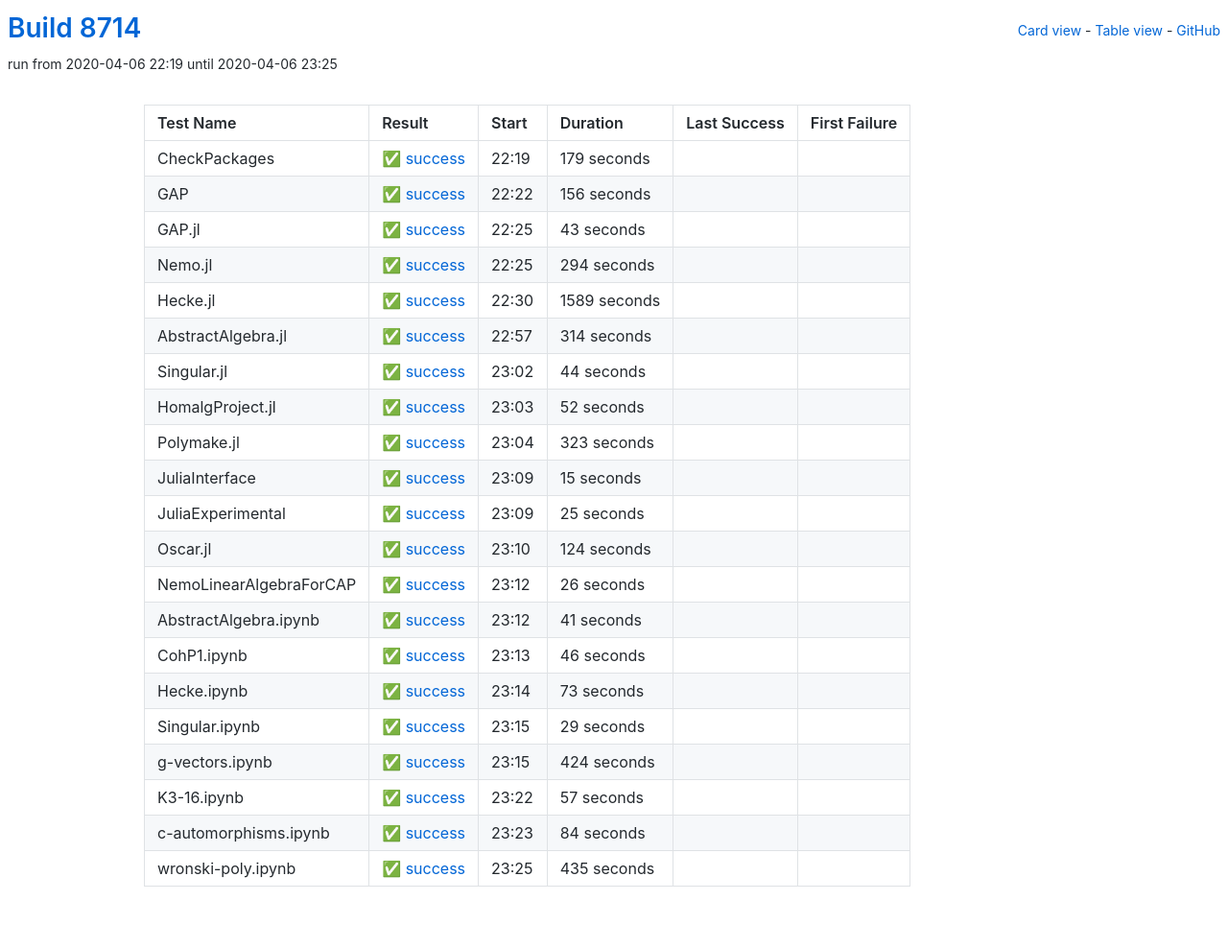
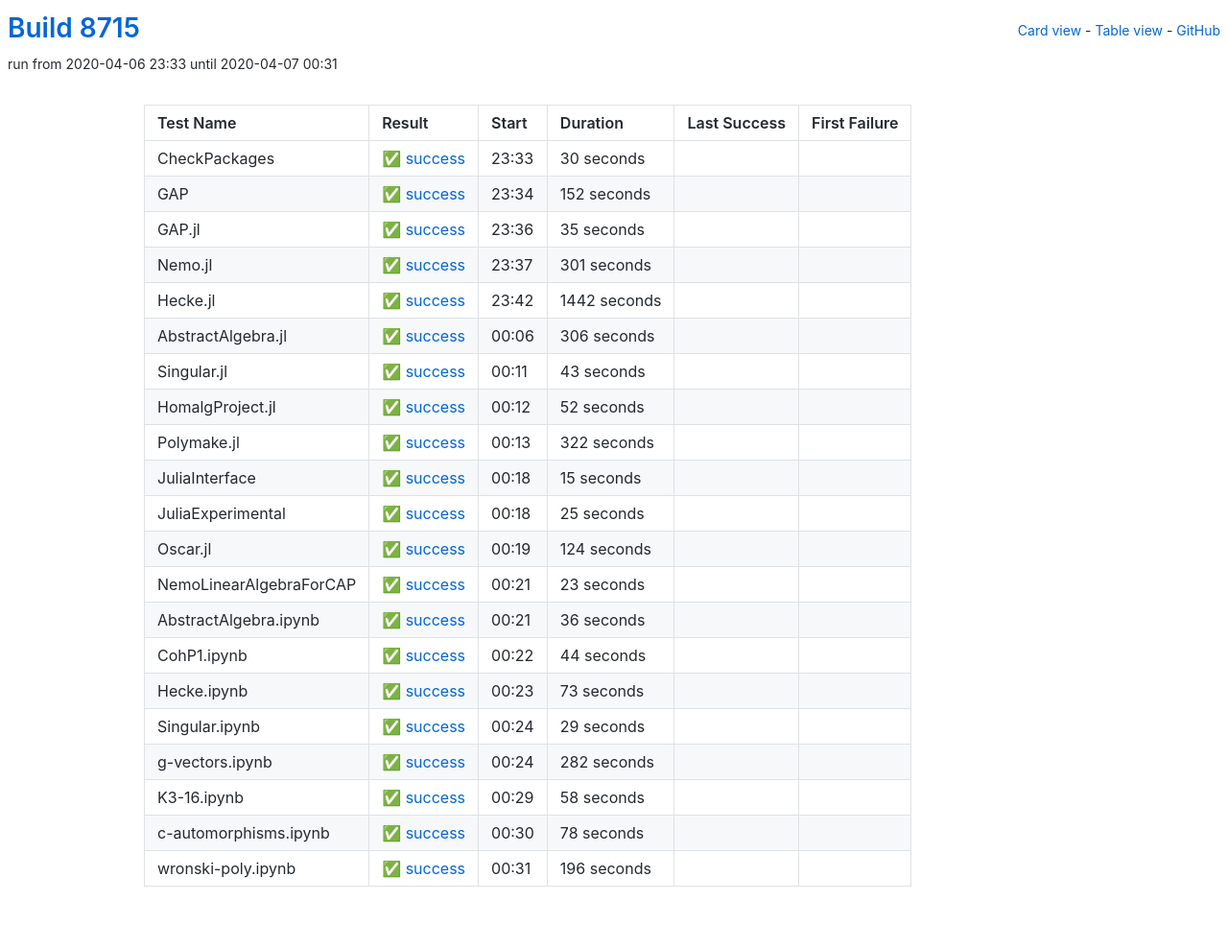
Before and after one commit to oscar-system/oscar-ci-status, a Jekyll site: the page built from table.html, in a window 1280 px wide. Shown: the whole page at 96% size. Built offline with Jekyll 4.4.1, drawn with Linux system fonts in a browser that asks for light colours.

Commit message:
Build 8715

```diff
--- a/_data/ci.yml
+++ b/_data/ci.yml
@@ -1,27 +1,71 @@
-build: 8714
-build_url: https://oscarci.mathematik.uni-kl.de/job/oscar/8714/
+build: 8715
+build_url: https://oscarci.mathematik.uni-kl.de/job/oscar/8715/
 job: oscar
 tests:
-- duration: 179
+- duration: 30
   exitcode: 0
   first_failure: false
   first_failure_url: null
   last_success: false
   last_success_url: null
-  log: https://oscarci.mathematik.uni-kl.de/job/oscar/8714/artifact/logs/build-8714/CheckPackages.log
+  log: https://oscarci.mathematik.uni-kl.de/job/oscar/8715/artifact/logs/build-8715/CheckPackages.log
   name: CheckPackages
-  start: 2020-04-06 22:19
+  start: 2020-04-06 23:33
   status: success
   success: true
-- duration: 156
+- duration: 152
   exitcode: 0
   first_failure: false
   first_failure_url: null
   last_success: false
   last_success_url: null
-  log: https://oscarci.mathematik.uni-kl.de/job/oscar/8714/artifact/logs/build-8714/GAP.log
+  log: https://oscarci.mathematik.uni-kl.de/job/oscar/8715/artifact/logs/build-8715/GAP.log
   name: GAP
-  start: 2020-04-06 22:22
+  start: 2020-04-06 23:34
+  status: success
+  success: true
+- duration: 35
+  exitcode: 0
+  first_failure: false
+  first_failure_url: null
+  last_success: false
+  last_success_url: null
+  log: https://oscarci.mathematik.uni-kl.de/job/oscar/8715/artifact/logs/build-8715/GAP.jl.log
+  name: GAP.jl
+  start: 2020-04-06 23:36
+  status: success
+  success: true
+- duration: 301
+  exitcode: 0
+  first_failure: false
+  first_failure_url: null
+  last_success: false
+  last_success_url: null
+  log: https://oscarci.mathematik.uni-kl.de/job/oscar/8715/artifact/logs/build-8715/Nemo.jl.log
+  name: Nemo.jl
+  start: 2020-04-06 23:37
+  status: success
+  success: true
+- duration: 1442
+  exitcode: 0
+  first_failure: false
+  first_failure_url: null
+  last_success: false
+  last_success_url: null
+  log: https://oscarci.mathematik.uni-kl.de/job/oscar/8715/artifact/logs/build-8715/Hecke.jl.log
+  name: Hecke.jl
+  start: 2020-04-06 23:42
+  status: success
+  success: true
+- duration: 306
+  exitcode: 0
+  first_failure: false
+  first_failure_url: null
+  last_success: false
+  last_success_url: null
+  log: https://oscarci.mathematik.uni-kl.de/job/oscar/8715/artifact/logs/build-8715/AbstractAlgebra.jl.log
+  name: AbstractAlgebra.jl
+  start: 2020-04-07 00:06
   status: success
   success: true
 - duration: 43
@@ -30,42 +74,86 @@ tests:
   first_failure_url: null
   last_success: false
   last_success_url: null
-  log: https://oscarci.mathematik.uni-kl.de/job/oscar/8714/artifact/logs/build-8714/GAP.jl.log
-  name: GAP.jl
-  start: 2020-04-06 22:25
+  log: https://oscarci.mathematik.uni-kl.de/job/oscar/8715/artifact/logs/build-8715/Singular.jl.log
+  name: Singular.jl
+  start: 2020-04-07 00:11
   status: success
   success: true
-- duration: 294
+- duration: 52
   exitcode: 0
   first_failure: false
   first_failure_url: null
   last_success: false
   last_success_url: null
-  log: https://oscarci.mathematik.uni-kl.de/job/oscar/8714/artifact/logs/build-8714/Nemo.jl.log
-  name: Nemo.jl
-  start: 2020-04-06 22:25
+  log: https://oscarci.mathematik.uni-kl.de/job/oscar/8715/artifact/logs/build-8715/HomalgProject.jl.log
+  name: HomalgProject.jl
+  start: 2020-04-07 00:12
   status: success
   success: true
-- duration: 1589
+- duration: 322
   exitcode: 0
   first_failure: false
   first_failure_url: null
   last_success: false
   last_success_url: null
-  log: https://oscarci.mathematik.uni-kl.de/job/oscar/8714/artifact/logs/build-8714/Hecke.jl.log
-  name: Hecke.jl
-  start: 2020-04-06 22:30
+  log: https://oscarci.mathematik.uni-kl.de/job/oscar/8715/artifact/logs/build-8715/Polymake.jl.log
+  name: Polymake.jl
+  start: 2020-04-07 00:13
   status: success
   success: true
-- duration: 314
+- duration: 15
   exitcode: 0
   first_failure: false
   first_failure_url: null
   last_success: false
   last_success_url: null
-  log: https://oscarci.mathematik.uni-kl.de/job/oscar/8714/artifact/logs/build-8714/AbstractAlgebra.jl.log
-  name: AbstractAlgebra.jl
-  start: 2020-04-06 22:57
+  log: https://oscarci.mathematik.uni-kl.de/job/oscar/8715/artifact/logs/build-8715/JuliaInterface.log
+  name: JuliaInterface
+  start: 2020-04-07 00:18
+  status: success
+  success: true
+- duration: 25
+  exitcode: 0
+  first_failure: false
+  first_failure_url: null
+  last_success: false
+  last_success_url: null
+  log: https://oscarci.mathematik.uni-kl.de/job/oscar/8715/artifact/logs/build-8715/JuliaExperimental.log
+  name: JuliaExperimental
+  start: 2020-04-07 00:18
+  status: success
+  success: true
+- duration: 124
+  exitcode: 0
+  first_failure: false
+  first_failure_url: null
+  last_success: false
+  last_success_url: null
+  log: https://oscarci.mathematik.uni-kl.de/job/oscar/8715/artifact/logs/build-8715/Oscar.jl.log
+  name: Oscar.jl
+  start: 2020-04-07 00:19
+  status: success
+  success: true
+- duration: 23
+  exitcode: 0
+  first_failure: false
+  first_failure_url: null
+  last_success: false
+  last_success_url: null
+  log: https://oscarci.mathematik.uni-kl.de/job/oscar/8715/artifact/logs/build-8715/NemoLinearAlgebraForCAP.log
+  name: NemoLinearAlgebraForCAP
+  start: 2020-04-07 00:21
+  status: success
+  success: true
+- duration: 36
+  exitcode: 0
+  first_failure: false
+  first_failure_url: null
+  last_success: false
+  last_success_url: null
+  log: https://oscarci.mathematik.uni-kl.de/job/oscar/8715/artifact/logs/build-8715/AbstractAlgebra.ipynb.log
+  name: AbstractAlgebra.ipynb
+  start: 2020-04-07 00:21
   status: success
   success: true
 - duration: 44
@@ -74,97 +162,9 @@ tests:
   first_failure_url: null
   last_success: false
   last_success_url: null
-  log: https://oscarci.mathematik.uni-kl.de/job/oscar/8714/artifact/logs/build-8714/Singular.jl.log
-  name: Singular.jl
-  start: 2020-04-06 23:02
-  status: success
-  success: true
-- duration: 52
-  exitcode: 0
-  first_failure: false
-  first_failure_url: null
-  last_success: false
-  last_success_url: null
-  log: https://oscarci.mathematik.uni-kl.de/job/oscar/8714/artifact/logs/build-8714/HomalgProject.jl.log
-  name: HomalgProject.jl
-  start: 2020-04-06 23:03
-  status: success
-  success: true
-- duration: 323
-  exitcode: 0
-  first_failure: false
-  first_failure_url: null
-  last_success: false
-  last_success_url: null
-  log: https://oscarci.mathematik.uni-kl.de/job/oscar/8714/artifact/logs/build-8714/Polymake.jl.log
-  name: Polymake.jl
-  start: 2020-04-06 23:04
-  status: success
-  success: true
-- duration: 15
-  exitcode: 0
-  first_failure: false
-  first_failure_url: null
-  last_success: false
-  last_success_url: null
-  log: https://oscarci.mathematik.uni-kl.de/job/oscar/8714/artifact/logs/build-8714/JuliaInterface.log
-  name: JuliaInterface
-  start: 2020-04-06 23:09
-  status: success
-  success: true
-- duration: 25
-  exitcode: 0
-  first_failure: false
-  first_failure_url: null
-  last_success: false
-  last_success_url: null
-  log: https://oscarci.mathematik.uni-kl.de/job/oscar/8714/artifact/logs/build-8714/JuliaExperimental.log
-  name: JuliaExperimental
-  start: 2020-04-06 23:09
-  status: success
-  success: true
-- duration: 124
-  exitcode: 0
-  first_failure: false
-  first_failure_url: null
-  last_success: false
-  last_success_url: null
-  log: https://oscarci.mathematik.uni-kl.de/job/oscar/8714/artifact/logs/build-8714/Oscar.jl.log
-  name: Oscar.jl
-  start: 2020-04-06 23:10
-  status: success
-  success: true
-- duration: 26
-  exitcode: 0
-  first_failure: false
-  first_failure_url: null
-  last_success: false
-  last_success_url: null
-  log: https://oscarci.mathematik.uni-kl.de/job/oscar/8714/artifact/logs/build-8714/NemoLinearAlgebraForCAP.log
-  name: NemoLinearAlgebraForCAP
-  start: 2020-04-06 23:12
-  status: success
-  success: true
-- duration: 41
-  exitcode: 0
-  first_failure: false
-  first_failure_url: null
-  last_success: false
-  last_success_url: null
-  log: https://oscarci.mathematik.uni-kl.de/job/oscar/8714/artifact/logs/build-8714/AbstractAlgebra.ipynb.log
-  name: AbstractAlgebra.ipynb
-  start: 2020-04-06 23:12
-  status: success
-  success: true
-- duration: 46
-  exitcode: 0
-  first_failure: false
-  first_failure_url: null
-  last_success: false
-  last_success_url: null
-  log: https://oscarci.mathematik.uni-kl.de/job/oscar/8714/artifact/logs/build-8714/CohP1.ipynb.log
+  log: https://oscarci.mathematik.uni-kl.de/job/oscar/8715/artifact/logs/build-8715/CohP1.ipynb.log
   name: CohP1.ipynb
-  start: 2020-04-06 23:13
+  start: 2020-04-07 00:22
   status: success
   success: true
 - duration: 73
@@ -173,9 +173,9 @@ tests:
   first_failure_url: null
   last_success: false
   last_success_url: null
-  log: https://oscarci.mathematik.uni-kl.de/job/oscar/8714/artifact/logs/build-8714/Hecke.ipynb.log
+  log: https://oscarci.mathematik.uni-kl.de/job/oscar/8715/artifact/logs/build-8715/Hecke.ipynb.log
   name: Hecke.ipynb
-  start: 2020-04-06 23:14
+  start: 2020-04-07 00:23
   status: success
   success: true
 - duration: 29
@@ -184,52 +184,52 @@ tests:
   first_failure_url: null
   last_success: false
   last_success_url: null
-  log: https://oscarci.mathematik.uni-kl.de/job/oscar/8714/artifact/logs/build-8714/Singular.ipynb.log
+  log: https://oscarci.mathematik.uni-kl.de/job/oscar/8715/artifact/logs/build-8715/Singular.ipynb.log
   name: Singular.ipynb
-  start: 2020-04-06 23:15
+  start: 2020-04-07 00:24
   status: success
   success: true
-- duration: 424
+- duration: 282
   exitcode: 0
   first_failure: false
   first_failure_url: null
   last_success: false
   last_success_url: null
-  log: https://oscarci.mathematik.uni-kl.de/job/oscar/8714/artifact/logs/build-8714/g-vectors.ipynb.log
+  log: https://oscarci.mathematik.uni-kl.de/job/oscar/8715/artifact/logs/build-8715/g-vectors.ipynb.log
   name: g-vectors.ipynb
-  start: 2020-04-06 23:15
+  start: 2020-04-07 00:24
   status: success
   success: true
-- duration: 57
+- duration: 58
   exitcode: 0
   first_failure: false
   first_failure_url: null
   last_success: false
   last_success_url: null
-  log: https://oscarci.mathematik.uni-kl.de/job/oscar/8714/artifact/logs/build-8714/K3-16.ipynb.log
+  log: https://oscarci.mathematik.uni-kl.de/job/oscar/8715/artifact/logs/build-8715/K3-16.ipynb.log
   name: K3-16.ipynb
-  start: 2020-04-06 23:22
+  start: 2020-04-07 00:29
   status: success
   success: true
-- duration: 84
+- duration: 78
   exitcode: 0
   first_failure: false
   first_failure_url: null
   last_success: false
   last_success_url: null
-  log: https://oscarci.mathematik.uni-kl.de/job/oscar/8714/artifact/logs/build-8714/c-automorphisms.ipynb.log
+  log: https://oscarci.mathematik.uni-kl.de/job/oscar/8715/artifact/logs/build-8715/c-automorphisms.ipynb.log
   name: c-automorphisms.ipynb
-  start: 2020-04-06 23:23
+  start: 2020-04-07 00:30
   status: success
   success: true
-- duration: 435
+- duration: 196
   exitcode: 0
   first_failure: false
   first_failure_url: null
   last_success: false
   last_success_url: null
-  log: https://oscarci.mathematik.uni-kl.de/job/oscar/8714/artifact/logs/build-8714/wronski-poly.ipynb.log
+  log: https://oscarci.mathematik.uni-kl.de/job/oscar/8715/artifact/logs/build-8715/wronski-poly.ipynb.log
   name: wronski-poly.ipynb
-  start: 2020-04-06 23:25
+  start: 2020-04-07 00:31
   status: success
   success: true
```
Also changed, not shown: README.md.
